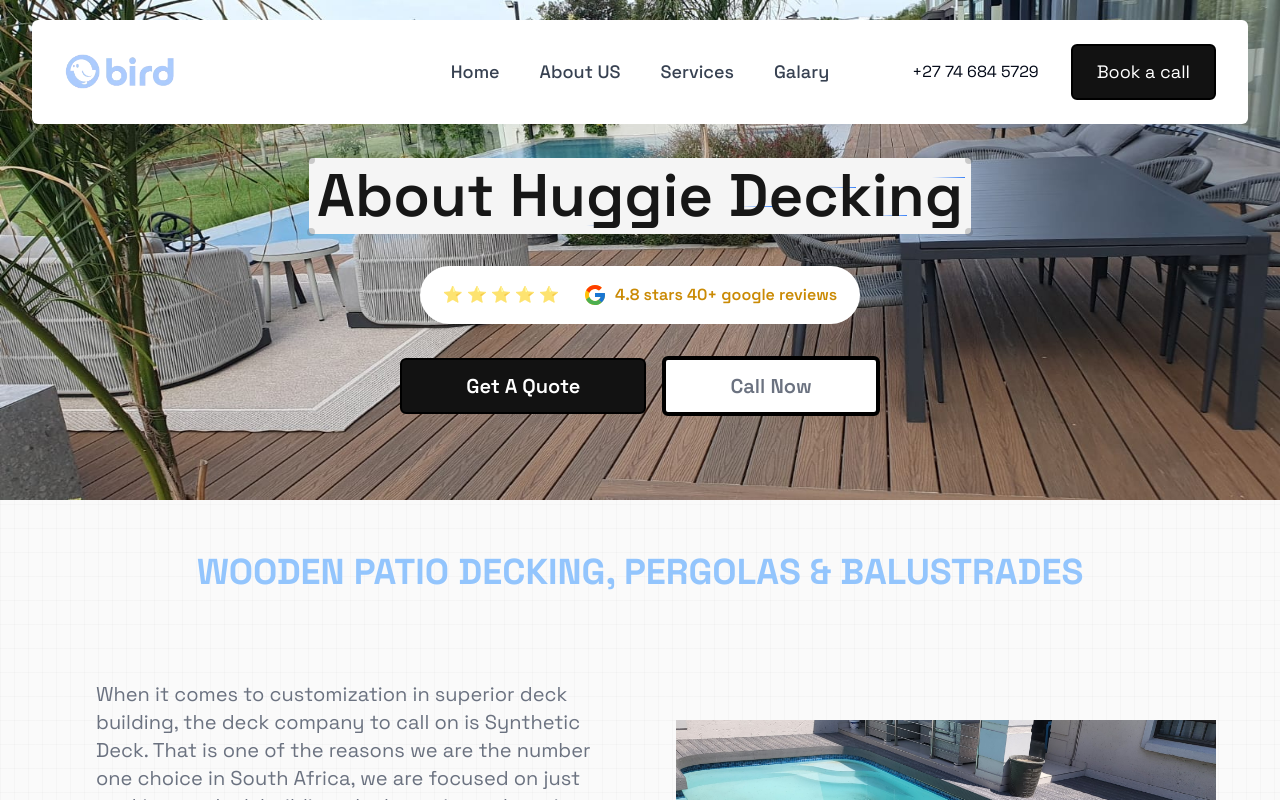
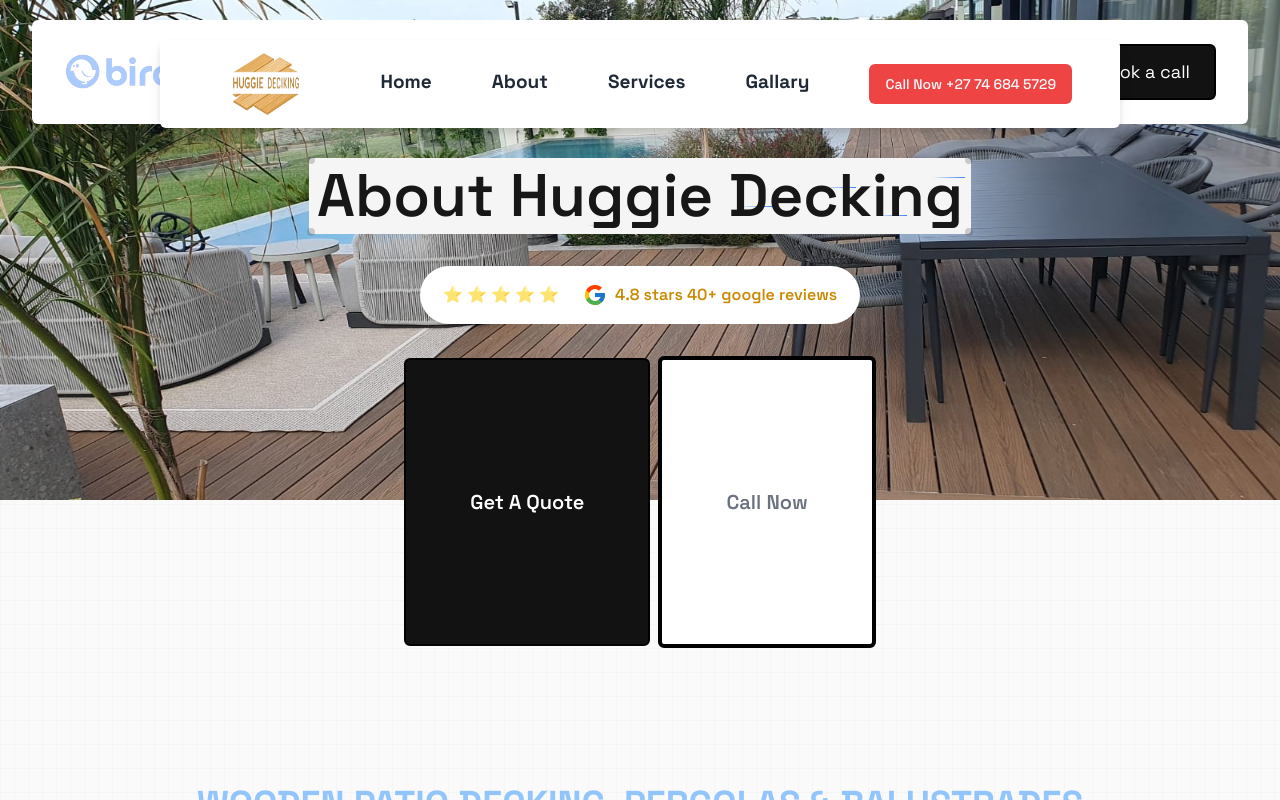
Before and after one commit to banele303/huggie-decking, a Next.js app: page /about-us in a window 1280 px wide. Shown: the top 800 px of the page. Built offline with nearby package versions, Linux system fonts and the light colour scheme.

Commit message:
committing again here

```diff
--- a/app/about-us/about-hero.tsx
+++ b/app/about-us/about-hero.tsx
@@ -27,17 +27,18 @@
                  flex
                   md:justify-center
                   items-center
-                  gap-x-4
+                  gap-x-2
                   z-50
 
                    "
         >
           <Link
             href="/meeting"
-            className="py-3
-            px-10
-            md:px-16
-
+            className="
+            py-32
+   md:px-10  px-[3]
+   md:px-16
+   text-[15px]
       md:text-xl
       hover:bg-[#abcbff]
       rounded-[6px]
@@ -57,9 +58,10 @@
             className="
               bg-white
                  text-gray-500
-   py-3
-   px-10
+   py-32
+   md:px-10  px-[3]
    md:px-16
+   text-[15px]
       md:text-xl
         border-4
         border-black
--- a/app/about-us/page.tsx
+++ b/app/about-us/page.tsx
@@ -9,6 +9,7 @@
 import { AboutHero } from "./about-hero";
 import { SecondSection } from "./second-section";
 import { DeckingTypes } from "./decking-types";
+import Navbar from "./ui/Navbar";
 
 
 const AboutUS = () => {
@@ -40,28 +41,7 @@
           />
         </Link>
 
-        <div className="absolute right-1/2 translate-x-1/2 transform">
-          <div className="hidden md:flex gap-x-10 items-center text-gray-700 font-medium text-lg cursor-pointer">
-            <Link href={"/showcase"} className="hover:text-blue-500">
-              Home
-            </Link>
-            <Link href={"/about-us"} className="hover:text-blue-500">
-              About US
-            </Link>
-            <Link href={"/all-services"} className="hover:text-blue-500">
-           Services
-            </Link>
-            <Link href={"/gallary"} className="hover:text-blue-500">
-              Galary
-            </Link>
-
-
-
-
-
-
-          </div>
-        </div>
+       <Navbar/>
 
         <div className="flex items-center gap-x-4">
           <a href="tel:519400200" className="hidden lg:flex">
--- a/app/about-us/ui/Navbar.tsx
+++ b/app/about-us/ui/Navbar.tsx
@@ -91,14 +91,14 @@
             }
           >
             <li className=" md:ml-3 py-3 px-6 font-Poppins border-5 border-sky-900 cursor-pointer text-gray-800 font-bold">
-            <Link href="/home-improvement">Home</Link>
+            <Link href="/">Home</Link>
             </li>
 
             <li className="md:ml-3 py-3 px-6 font-Poppins border-5 border-sky-900 cursor-pointer text-gray-800 font-bold">
             <Link href="/about-us">About</Link>
             </li>
             <li className="md:ml-3 py-3 px-6 font-Poppins border-5 border-sky-900 cursor-pointer text-gray-800 font-bold">
-            <Link href="/about-us">Services</Link>
+            <Link href="/services">Services</Link>
             </li>
             <li className="md:ml-3 py-3 px-6 font-Poppins border-5 border-sky-900 cursor-pointer text-gray-800 font-bold">
               <Link href="/gallary">Gallary</Link>
```
